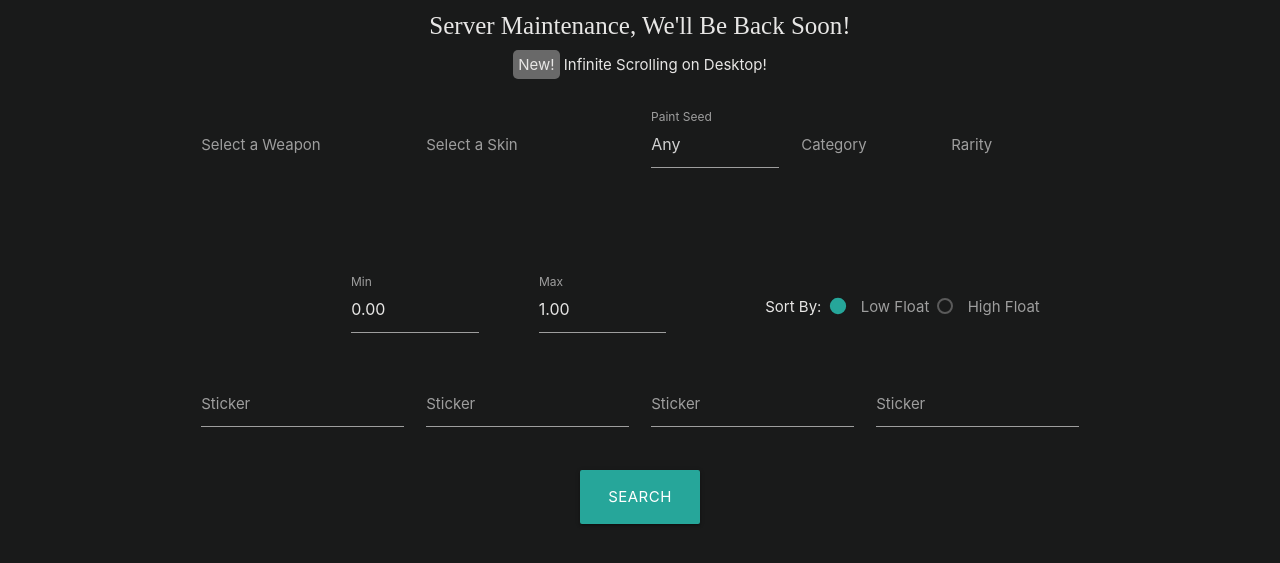
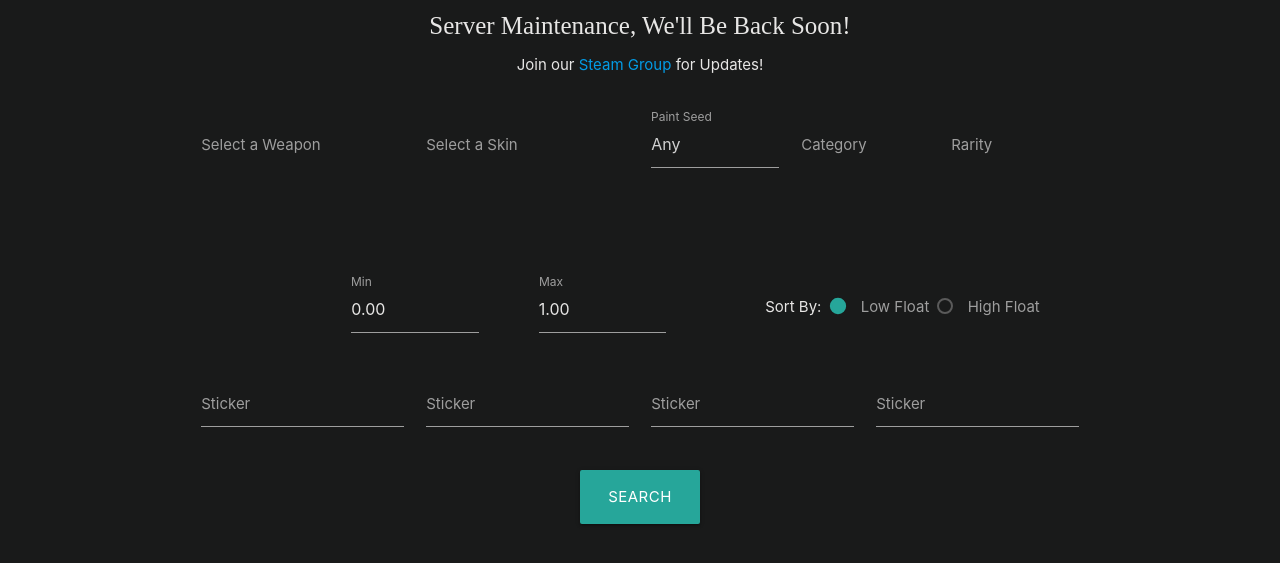
Before and after one commit to Step7750/CSGOFloat-DB-Website, a plain HTML site: page index.html in a window 1280 px wide. Shown: the part 183-746 px from the top of the page. Drawn offline with nearby package versions, Linux system fonts and the light colour scheme; no server answers.

Commit message:
Updates News to Steam Group

```diff
--- a/index.html
+++ b/index.html
@@ -104,7 +104,7 @@
             <span id="itemCounter"></span> Skins
         </div>
         <div style="margin: 10px 0 10px 0">
-            <span style="background-color: dimgrey; border-radius: 5px; padding: 5px;">New!</span><span> Infinite Scrolling on Desktop!</span>
+            <span>Join our <a href="https://steamcommunity.com/groups/csgofloat">Steam Group</a> for Updates!</span>
         </div>
 
         <div id="searchForm">
```
